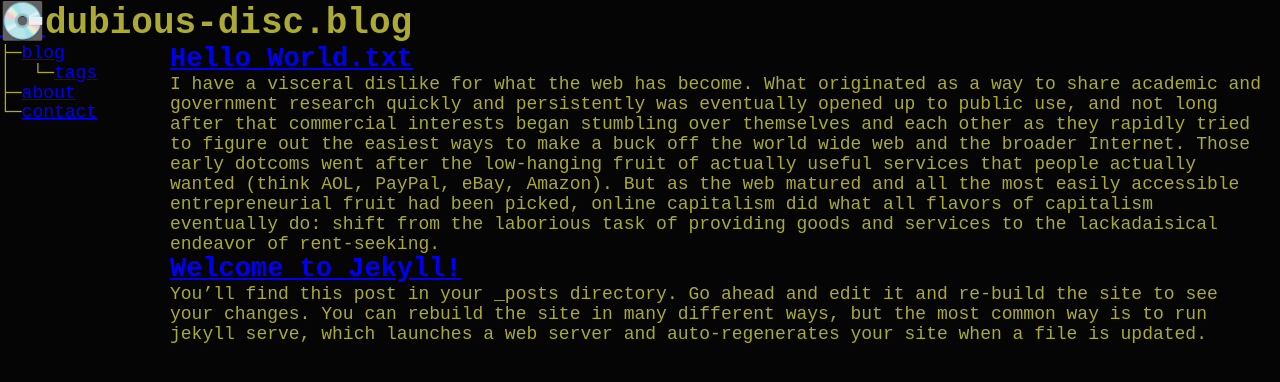
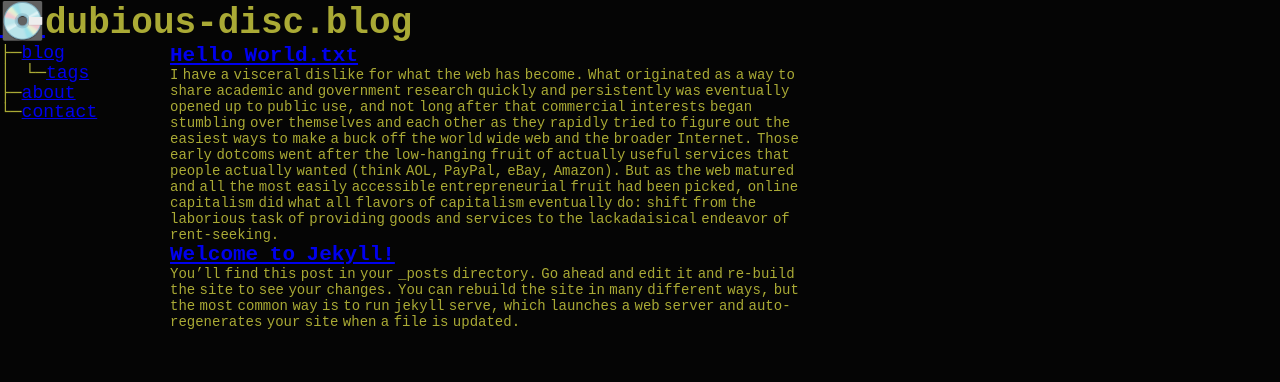
Before and after one commit to paranoid-porygon/paranoid-porygon.github.io, a Jekyll site: the page built from _pages/index.markdown, in a window 1280 px wide. Shown: the top 382 px of the page. Built offline with Jekyll 4.4.1, drawn with Linux system fonts in a browser that asks for light colours.

Commit message:
style changes

```diff
--- a/_sass/_general.scss
+++ b/_sass/_general.scss
@@ -1,15 +1,22 @@
 html {
   background-color: #050505;
   color: #AAAA35;
+  font-family: monospace;
 }
 
 * {
   box-sizing: border-box;
   margin: 0;
   padding: 0;
+  word-spacing: -4px;
 }
 
 body {
   font-size: 18px;
-  font-family: monospace;
 }
+
+.page-content {
+  font-size: 14px;
+  align: center;
+  width: 80ch;
+}
--- a/_sass/_nav.scss
+++ b/_sass/_nav.scss
@@ -23,6 +23,7 @@ main {  /* make sure this doesn't replace main styling in other files */
   margin-left: 160px; /* same as sidebar nav */
   /*margin-top: 50px;*/
   padding: 0px 10px;
+
 }
 
 /* Options for smaller screens */
--- a/_sass/_post.scss
+++ b/_sass/_post.scss
@@ -2,6 +2,6 @@ li.post-category {
     display: inline-block;
 }
 
-article {
+.post-preview {
   word-spacing: -1px;
 }
```
